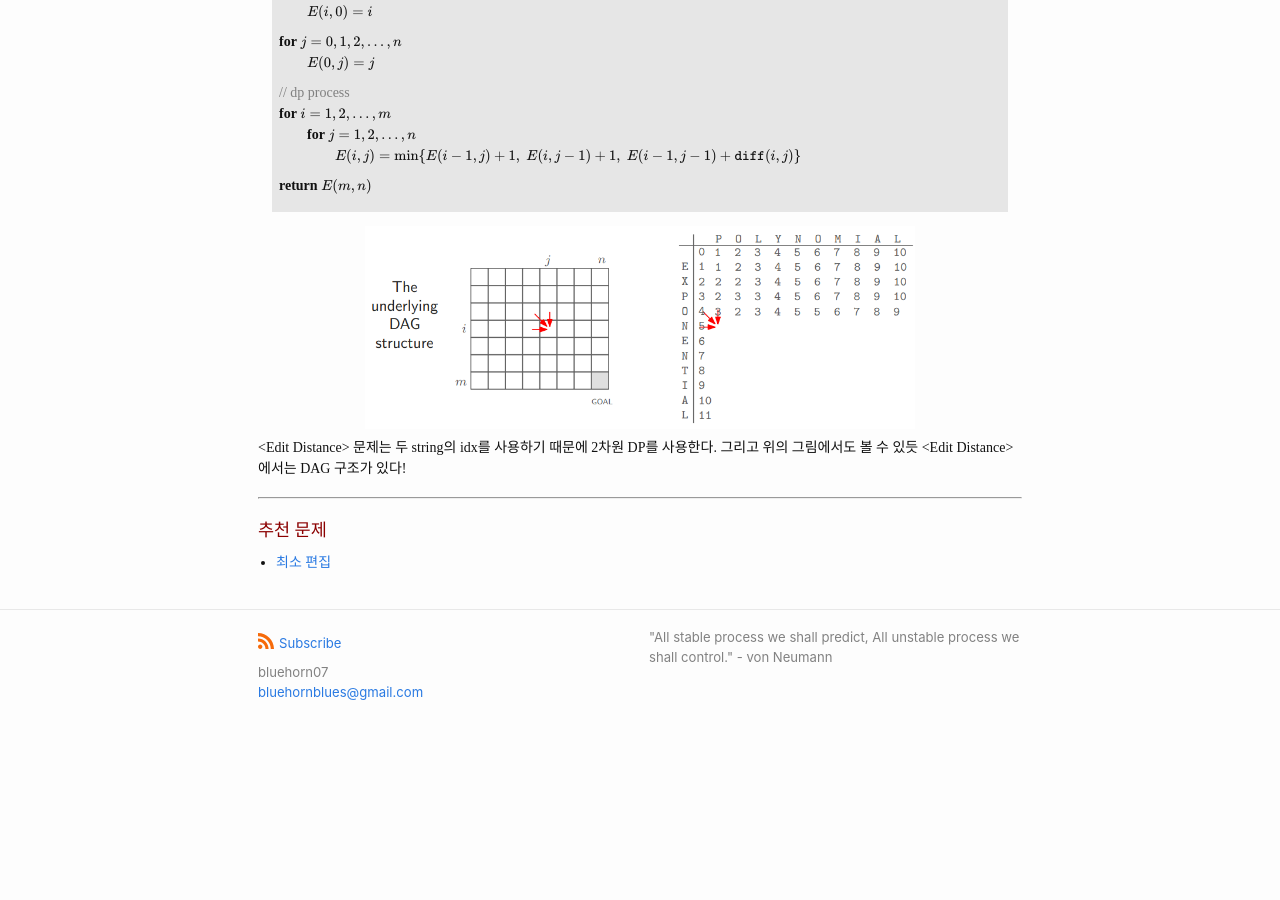
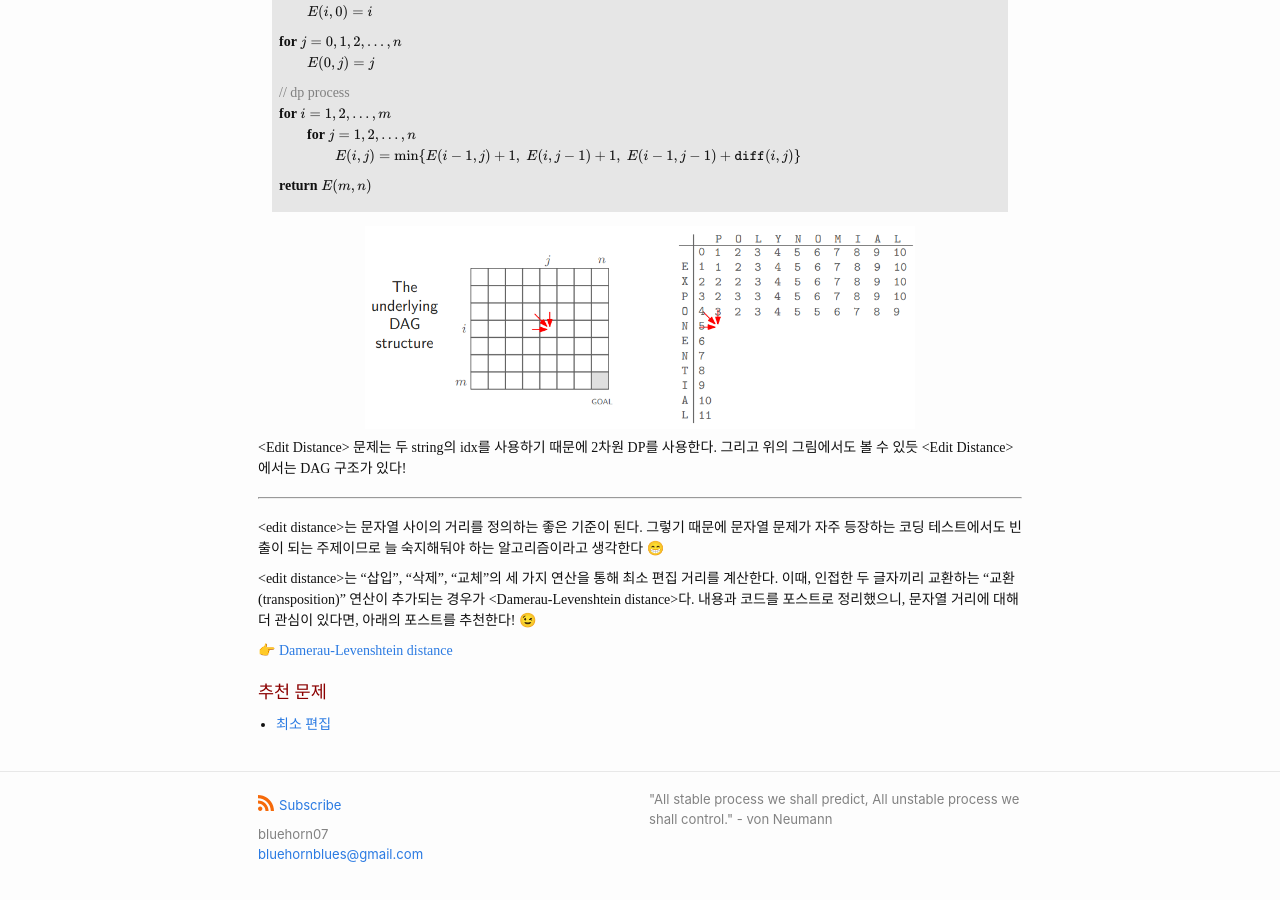
Before and after one commit to BlueHorn07/computer_science, a Jekyll site: the page built from _posts/algorithm/2021-04-20-edit-distanace.md, in a window 1280 px wide and 900 px high, scrolled down 982 px. Built offline with Jekyll 4.4.1, drawn with Linux system fonts in a browser that asks for light colours; nearby versions of some CDN libraries; some web fonts are replaced; before the commit the page ends 1720 px from its top, so only the background shows below that.

Commit message:
update post

```diff
--- a/_posts/algorithm/2021-04-20-edit-distanace.md
+++ b/_posts/algorithm/2021-04-20-edit-distanace.md
@@ -72,5 +72,11 @@ $$
 
 <hr/>
 
+\<edit distance\>는 문자열 사이의 거리를 정의하는 좋은 기준이 된다. 그렇기 때문에 문자열 문제가 자주 등장하는 코딩 테스트에서도 빈출이 되는 주제이므로 늘 숙지해둬야 하는 알고리즘이라고 생각한다 😁
+
+\<edit distance\>는 "삽입", "삭제", "교체"의 세 가지 연산을 통해 최소 편집 거리를 계산한다. 이때, 인접한 두 글자끼리 교환하는 "교환(transposition)" 연산이 추가되는 경우가 \<Damerau-Levenshtein distance\>다. 내용과 코드를 포스트로 정리했으니, 문자열 거리에 대해 더 관심이 있다면, 아래의 포스트를 추천한다! 😉
+
+👉 [Damerau-Levenshtein distance]({{"/2021/04/24/Damerau-Levenshtein-distance.html" | relative_url}})
+
 #### 추천 문제
 - [최소 편집](https://www.acmicpc.net/problem/15483)
```
